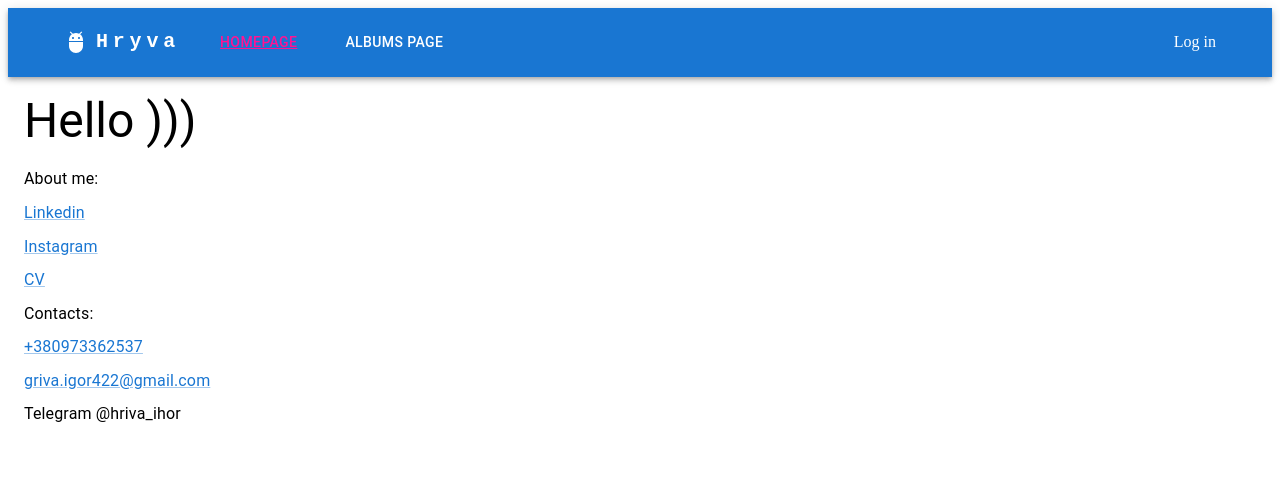
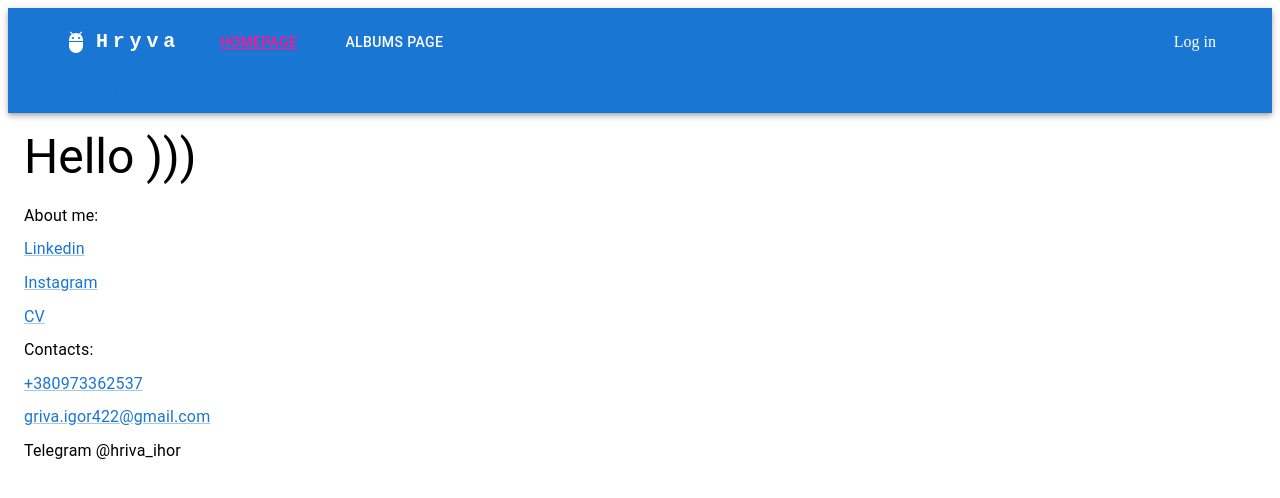
Before and after one commit to hryva-ihor/react_contacts, a React (Create React App) app: page / in a window 1280 px wide. Shown: the top 498 px of the page. Built offline with nearby package versions, Linux system fonts and the light colour scheme.

Commit message:
add_logout_modal

```diff
--- a/src/App.js
+++ b/src/App.js
@@ -12,9 +12,13 @@ import Editalbum from "./pages/Editalbum";
 import { Loginpage } from "./pages/Loginpage";
 import { RequireAuth } from "./hoc/RequireAuth";
 import { AuthProvider } from "./hoc/AuthProvider";
+import { useState } from "react";
+import { ModalContext } from "./context/ModalContext";
 
 function App() {
+  const [openModal, setOpenModal] = useState(false);
   return (
+    <ModalContext.Provider value={{ openModal, setOpenModal }}>
       <Box
         width="1800px"
         display="flex"
@@ -64,6 +68,7 @@ function App() {
           </Routes>
         </AuthProvider>
       </Box>
+    </ModalContext.Provider>
   );
 }
 
--- a/src/components/Appbar/Appbar.jsx
+++ b/src/components/Appbar/Appbar.jsx
@@ -1,4 +1,4 @@
-import React from "react";
+import React, { useContext } from "react";
 import AppBar from "@mui/material/AppBar";
 import Toolbar from "@mui/material/Toolbar";
 import IconButton from "@mui/material/IconButton";
@@ -10,9 +10,11 @@ import Button from "@mui/material/Button";
 import MenuItem from "@mui/material/MenuItem";
 import AdbIcon from "@mui/icons-material/Adb";
 import Box from "@mui/material/Box";
-import { NavLink, useNavigate } from "react-router-dom";
+import { NavLink } from "react-router-dom";
 import "./Appbar.scss";
 import useAuth from "../../hook/useAuth";
+import { ModalLogout } from "../ModalLogout";
+import { ModalContext } from "../../context/ModalContext";
 
 const Appbar = () => {
   const pages = [
@@ -20,10 +22,9 @@ const Appbar = () => {
     { title: "Albums page", href: "/albumspage" },
     // { title: "About", href: "/aboutpage" },
   ];
-
+  const { openModal, setOpenModal } = useContext(ModalContext);
   const [anchorElNav, setAnchorElNav] = React.useState(null);
-  const { user, signOut } = useAuth();
-
+  const { user } = useAuth();
   const handleOpenNavMenu = (event) => {
     setAnchorElNav(event.currentTarget);
   };
@@ -31,7 +32,7 @@ const Appbar = () => {
   const handleCloseNavMenu = () => {
     setAnchorElNav(null);
   };
-  const navigate = useNavigate();
+
   return (
     <AppBar position="static">
       <Container>
@@ -133,7 +134,7 @@ const Appbar = () => {
               {user ? (
                 <Button
                   onClick={() => {
-                    signOut(() => navigate("/", { replace: true }));
+                    setOpenModal(true);
                   }}
                   sx={{ color: "white", textTransform: "none" }}
                 >
@@ -152,6 +153,8 @@ const Appbar = () => {
             </Box>
           </Box>
         </Toolbar>
+
+        <ModalLogout />
       </Container>
     </AppBar>
   );
--- a/src/components/Layout.jsx
+++ b/src/components/Layout.jsx
@@ -1,6 +1,7 @@
 import { Box } from "@mui/system";
-import React from "react";
+import React, { useState } from "react";
 import { Outlet } from "react-router-dom";
+
 import Appbar from "./Appbar/Appbar";
 
 const Layout = () => {
--- /dev/null
+++ b/src/components/ModalLogout.jsx
@@ -0,0 +1,57 @@
+import React, { useContext } from "react";
+import Box from "@mui/material/Box";
+import Button from "@mui/material/Button";
+import Typography from "@mui/material/Typography";
+import Modal from "@mui/material/Modal";
+import { useNavigate } from "react-router-dom";
+import useAuth from "../hook/useAuth";
+import { ModalContext } from "../context/ModalContext";
+
+export const ModalLogout = () => {
+  const { openModal, setOpenModal } = useContext(ModalContext);
+  const { user, signOut } = useAuth();
+
+  // const [open, setOpen] = React.useState(Boolean);
+  const navigate = useNavigate();
+  const handleOpen = () => setOpenModal(true);
+  const handleClose = () => setOpenModal(false);
+  const handleLeave = () => {
+    signOut(() => navigate("/", { replace: true }));
+    handleClose();
+  };
+  const style = {
+    position: "absolute",
+    top: "50%",
+    left: "50%",
+    transform: "translate(-50%, -50%)",
+    width: 400,
+    bgcolor: "background.paper",
+    border: "2px solid #000",
+    boxShadow: 24,
+    p: 4,
+  };
+  return (
+    <div>
+      <Button onClick={handleOpen}>Open modal</Button>
+      <Modal
+        open={openModal}
+        onClose={handleClose}
+        aria-labelledby="modal-modal-title"
+        aria-describedby="modal-modal-description"
+      >
+        <Box sx={style}>
+          <Typography id="modal-modal-title" variant="h6" component="h2">
+            <Typography sx={{ color: "green" }} variant="span">
+              {user}
+            </Typography>
+            , do you want to log out?
+          </Typography>
+          <Typography id="modal-modal-description" sx={{ mt: 2 }}>
+            <Button onClick={handleLeave}>log out</Button>
+            <Button onClick={handleClose}>Stay</Button>
+          </Typography>
+        </Box>
+      </Modal>
+    </div>
+  );
+};
--- /dev/null
+++ b/src/context/ModalContext.js
@@ -0,0 +1,3 @@
+import { createContext } from "react";
+
+export const ModalContext = createContext(false);
```
Lines whose indentation alone changed are shown as unchanged.
